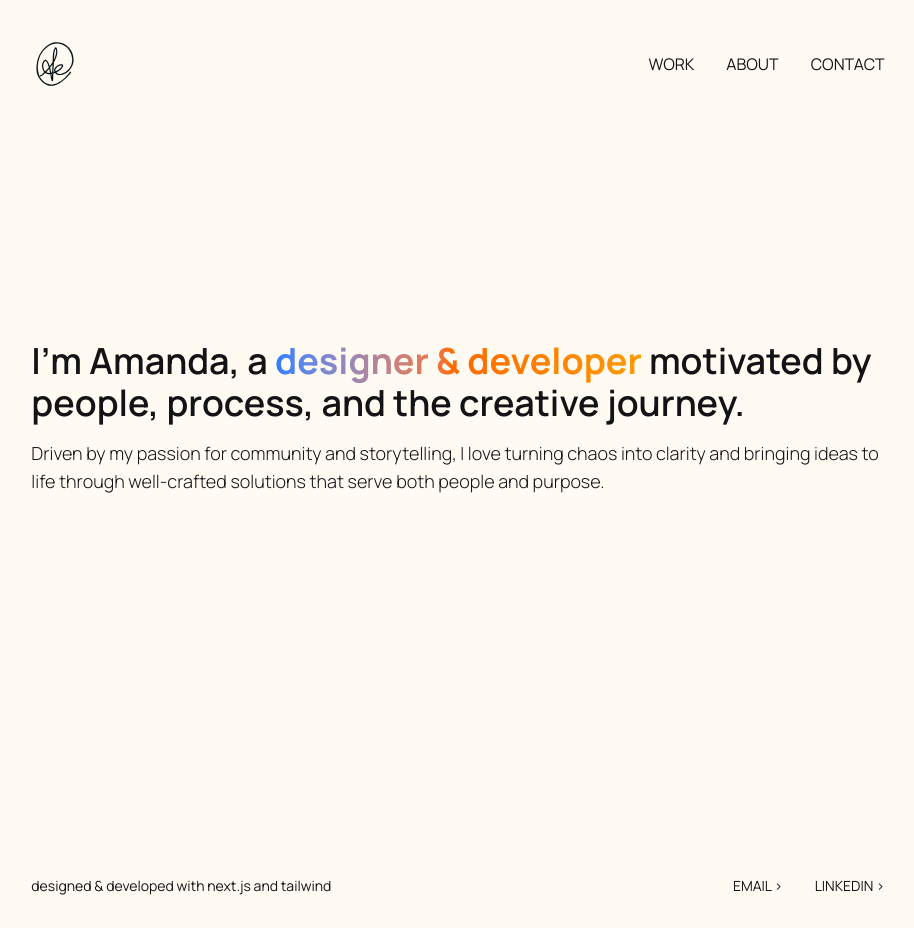
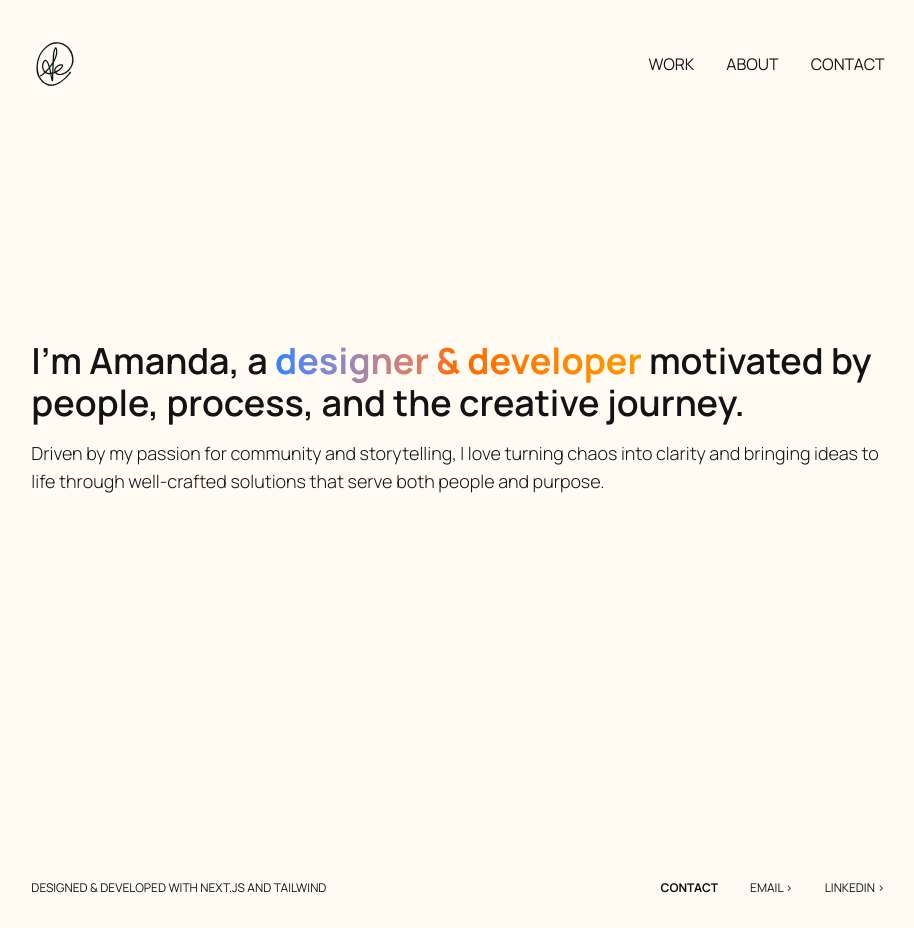
Before and after one commit to aescaba/portfolio, a Next.js app: page / in a window 1280 px wide. Shown: the whole page, without its empty margins (182-1096 px from the left). Built offline with nearby package versions, Linux system fonts and the light colour scheme.

Commit message:
footer styling

```diff
--- a/components/footer.js
+++ b/components/footer.js
@@ -7,11 +7,12 @@ export default function Footer() {
   return (
     <div className="relative mt-[10vh] py-20">
       <div className="absolute inset-x-0 bottom-0">
-        <div className="flex flex-wrap space-y-4 sm:space-y-0 md:justify-between items-center text-basis sm:text-sm">
+        <div className="flex flex-wrap space-y-4 sm:space-y-0 md:justify-between items-center text- sm:text-xs uppercase">
           <div className="flex">
             <p>designed & developed with next.js and tailwind</p>
           </div>
           <div className="flex space-x-8 uppercase">
+            <p className="font-bold">Contact</p>
             <div className="transition ease-in-out delay-75 hover:text-blueberry"><a href="mailto:amandaescaba@gmail.com">email &gt; </a></div>
             <div className="transition ease-in-out delay-75 hover:text-blueberry"><a href="https://www.linkedin.com/in/aescaba/" target="_blank">linkedin &gt;</a></div>
           </div>
```
